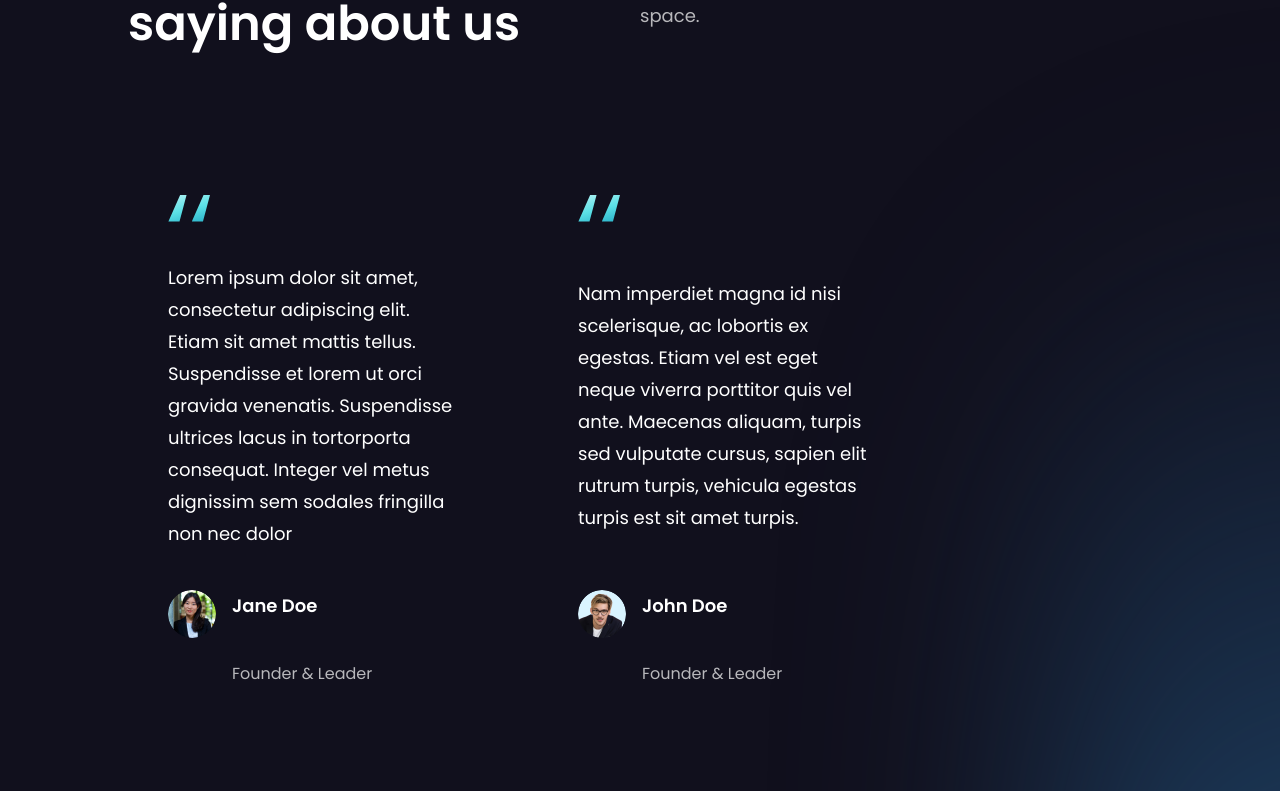
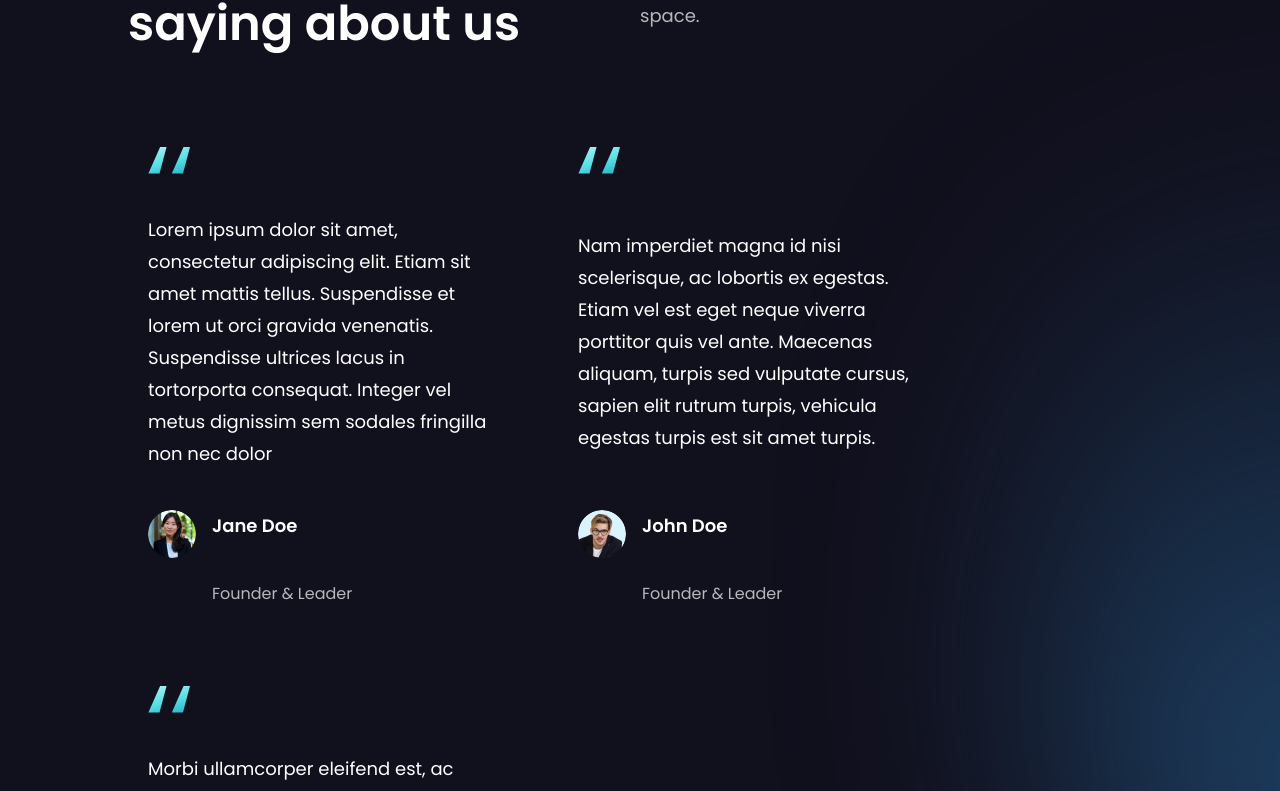
Before and after one commit to MemoTonui/CoolMeqsWebsite, a React (Vite) app: page / in a window 1280 px wide. Shown: the part 3320-4111 px from the top of the page. Built offline with nearby package versions, Linux system fonts and the light colour scheme.

Commit message:
Fix spacing on Feedback Card

```diff
--- a/package.json
+++ b/package.json
@@ -7,9 +7,7 @@
   "scripts": {
     "dev": "vite",
     "build": "vite build",
-    "preview": "vite preview",
-    "predeploy" : "npm run build",
-"deploy" : "gh-pages -d build"
+    "preview": "vite preview"
   },
   "dependencies": {
     "react": "^18.2.0",
--- a/src/components/FeedbackCard.jsx
+++ b/src/components/FeedbackCard.jsx
@@ -2,7 +2,7 @@ import React from "react";
 import { quotes } from "../assets";
 
 const FeedbackCard = ({ content, name, title, img }) => (
-  <div className="flex justify-between flex-col px-10 py-12 rounded-[20px] max-w-[370px] md:mr-10 sm:mr-5 mr-0 my-5 feedback-card">
+  <div className="flex justify-between flex-col px-5 py-5 rounded-[20px] max-w-[390px] md:mr-10 sm:mr-5 mr-0  feedback-card">
     <img
       src={quotes}
       alt="double_quotes"
```
Also changed, not shown: 1 other file (tests, documents, lock files or other folders).
